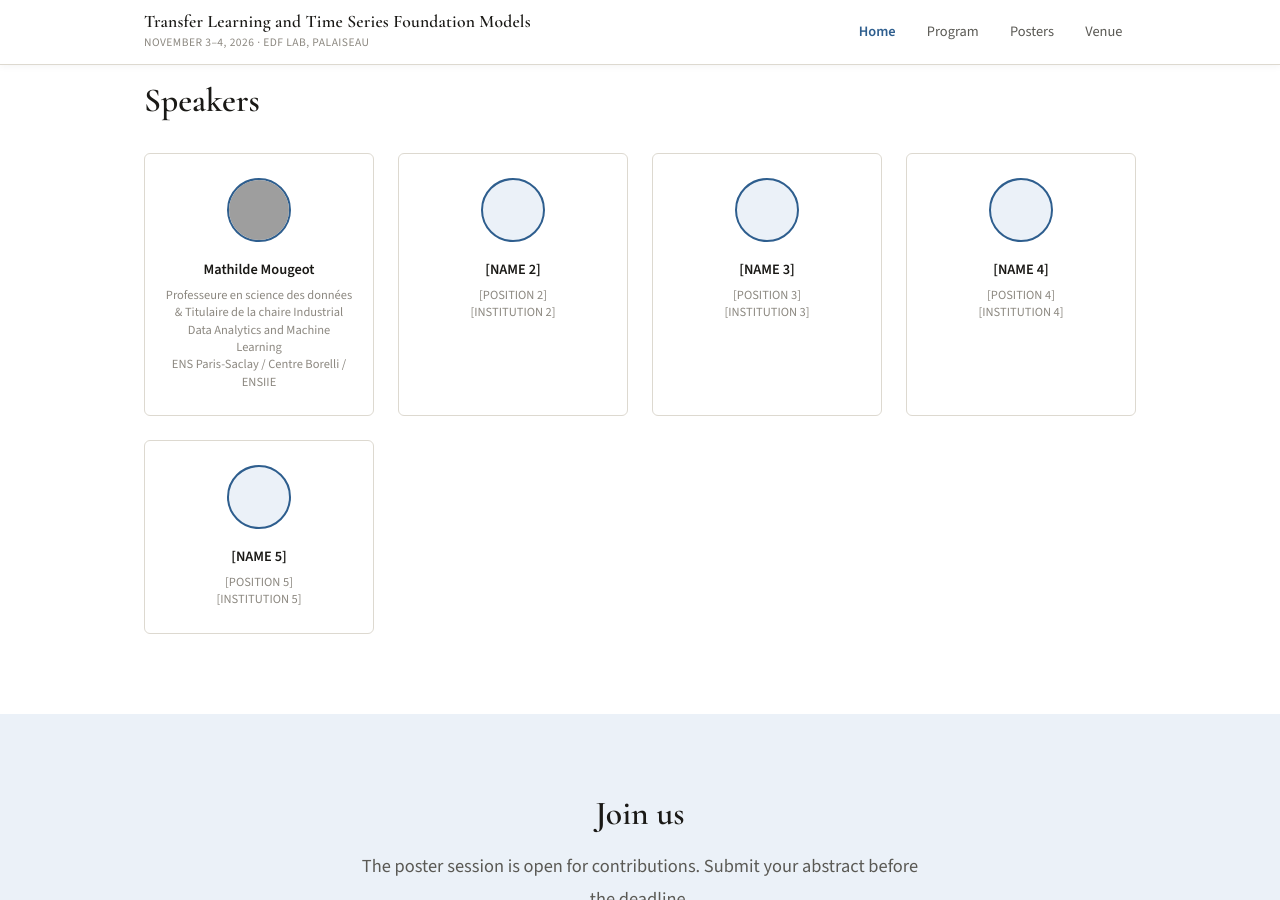
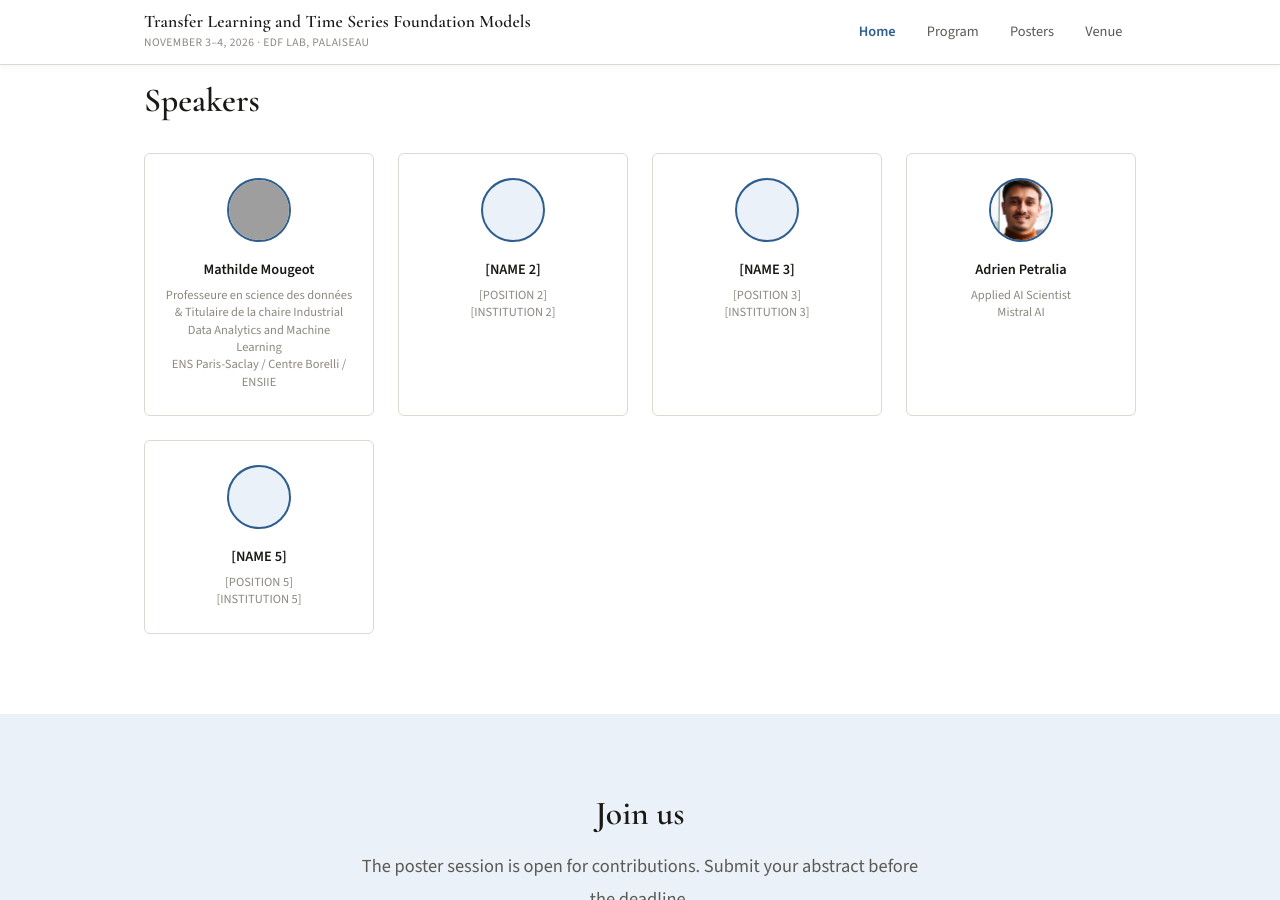
Before and after one commit to yvenn-amara/DECATTLON, a Jekyll site: the page built from index.md, in a window 1280 px wide and 900 px high, scrolled down 1278 px. Built offline with Jekyll 4.4.1, drawn with Linux system fonts in a browser that asks for light colours; grey boxes are pictures that could not be loaded.

Commit message:
add photos

```diff
--- a/_data/speakers.yml
+++ b/_data/speakers.yml
@@ -28,12 +28,12 @@
   bio: "[Short bio of speaker 3.]"
   website: ""
 
-- name: "[NAME 4]"
-  affiliation: "[INSTITUTION 4]"
-  title: "[POSITION 4]"
-  photo: ""
-  bio: "[Short bio of speaker 4.]"
-  website: ""
+- name: "Adrien Petralia"
+  affiliation: "Mistral AI"
+  title: "Applied AI Scientist"
+  photo: "assets/img/Petralia.png"
+  bio: "Adrien hold a PhD from Université Paris-Cité, he is specalized in deep learning for time series"
+  website: "https://adrienpetralia.github.io/"
 
 - name: "[NAME 5]"
   affiliation: "[INSTITUTION 5]"
```
Also changed, not shown: assets/img/LeNaour.png (added), assets/img/Nabil.png (added), assets/img/Petralia.png (added), assets/img/ShifengXie.png (added).
